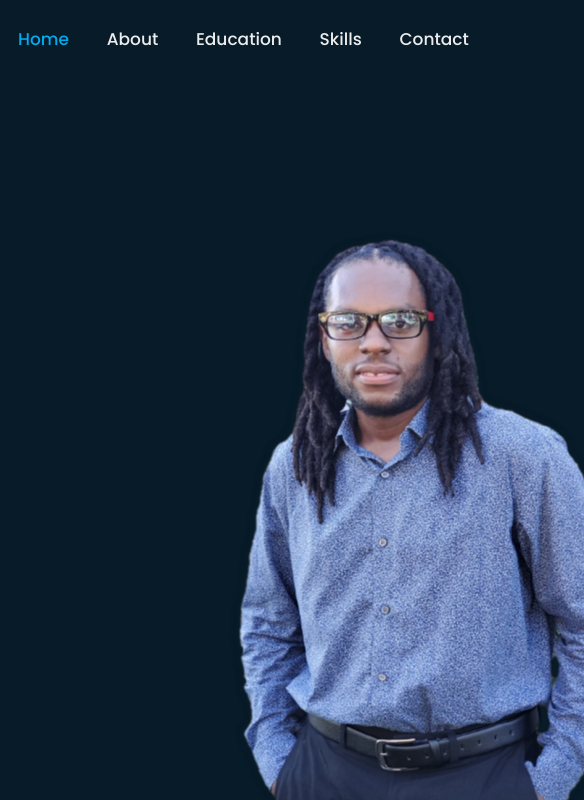
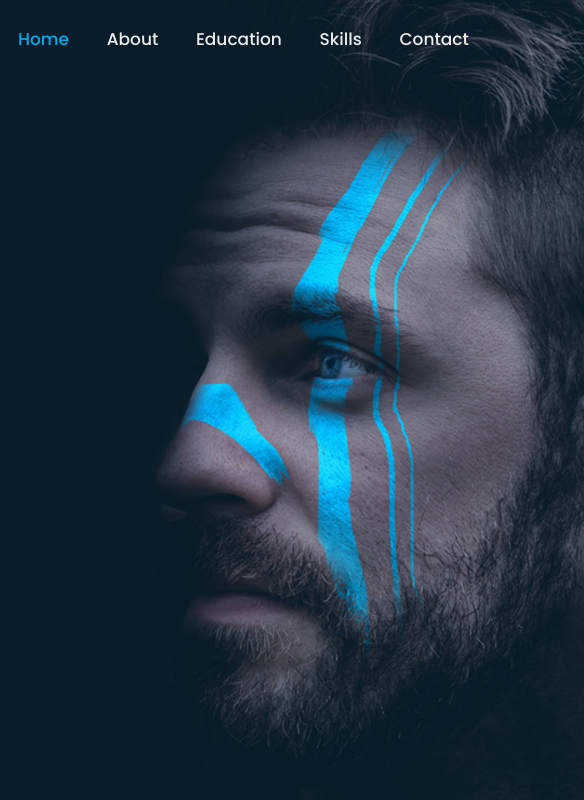
Before and after one commit to dsolutiontechBZ/resume, a plain HTML site: page index.html in a window 1280 px wide. Shown: the full height of the page, 696-1280 px from the left. Drawn offline with nearby package versions, Linux system fonts and the light colour scheme.

Commit message:
Update style.css

```diff
--- a/css/style.css
+++ b/css/style.css
@@ -80,7 +80,7 @@ section {
     display: flex; /* Display setting for flex layout */
     align-items: center; /* Align items in the center */
     padding: 0 9%; /* Padding values for the home class */
-    background: URL("../images/home.png") no-repeat center;
+    background: URL("../images/home.jpg") no-repeat center;
 }
 
 .home-content {
```
